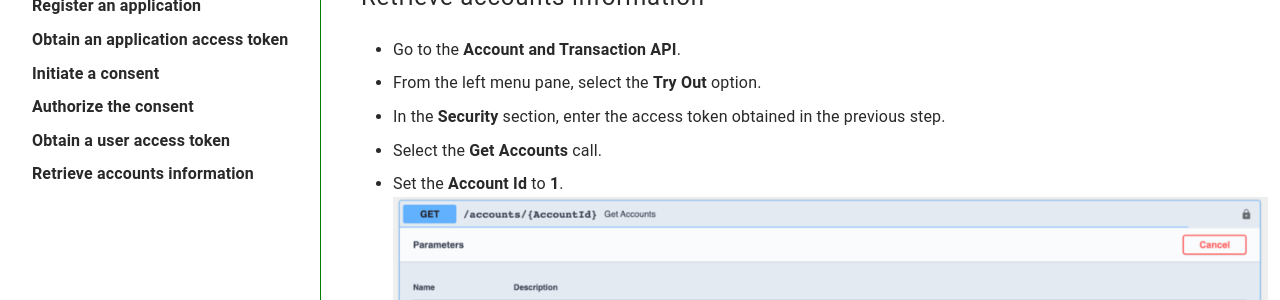
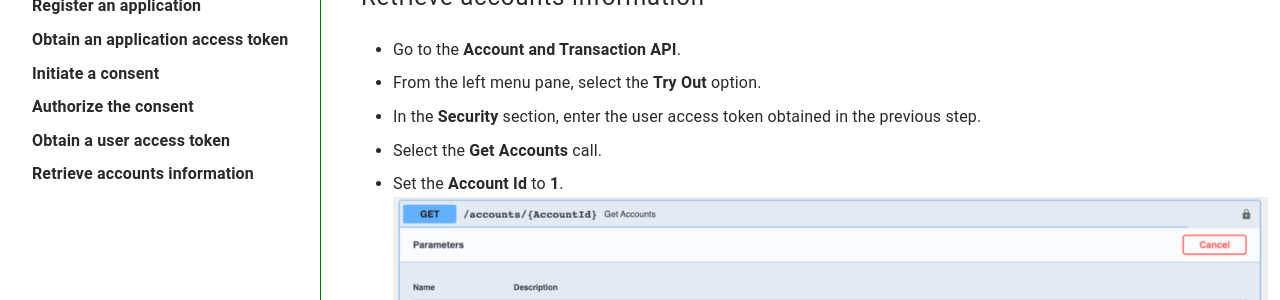
Before and after one commit to wso2/demo-open-banking.github.io, a Jekyll site: the page built from sandbox-guide.md, in a window 1280 px wide and 900 px high, scrolled down 6526 px. Shown: the part 153-453 px from the top of the window. Built offline with Jekyll 4.4.1, drawn with Linux system fonts in a browser that asks for light colours.

Commit message:
Update QSG access token instructions

```diff
--- a/sandbox-guide.md
+++ b/sandbox-guide.md
@@ -111,7 +111,7 @@ If you already have a Client ID of a registered application in the portal, skip
 
 - Go to the **Account and Transaction API**.
 - From the left menu pane, select the **Try Out** option.
-- In the **Security** section, enter the access token obtained in the previous step.
+- In the **Security** section, enter the user access token obtained in the previous step.
 - Select the **Get Accounts** call.
 - Set the **Account Id** to **1**. <img src="/img/qsg/GetAccounts.png"/>
 - Click **Execute**.
```
